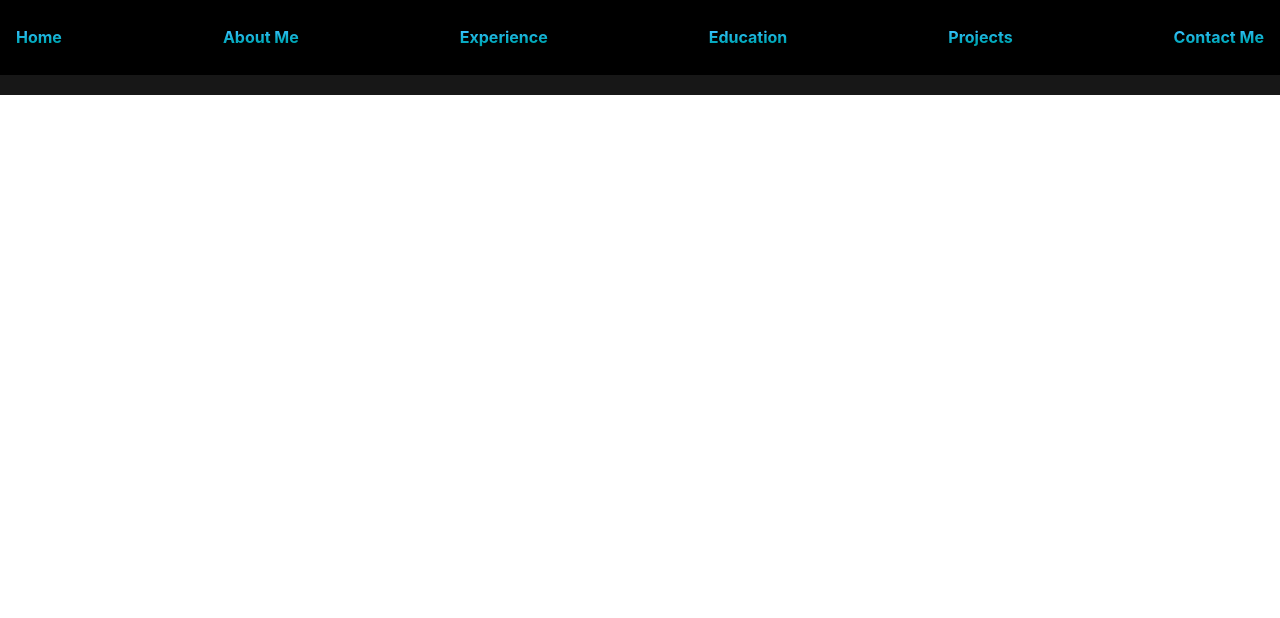
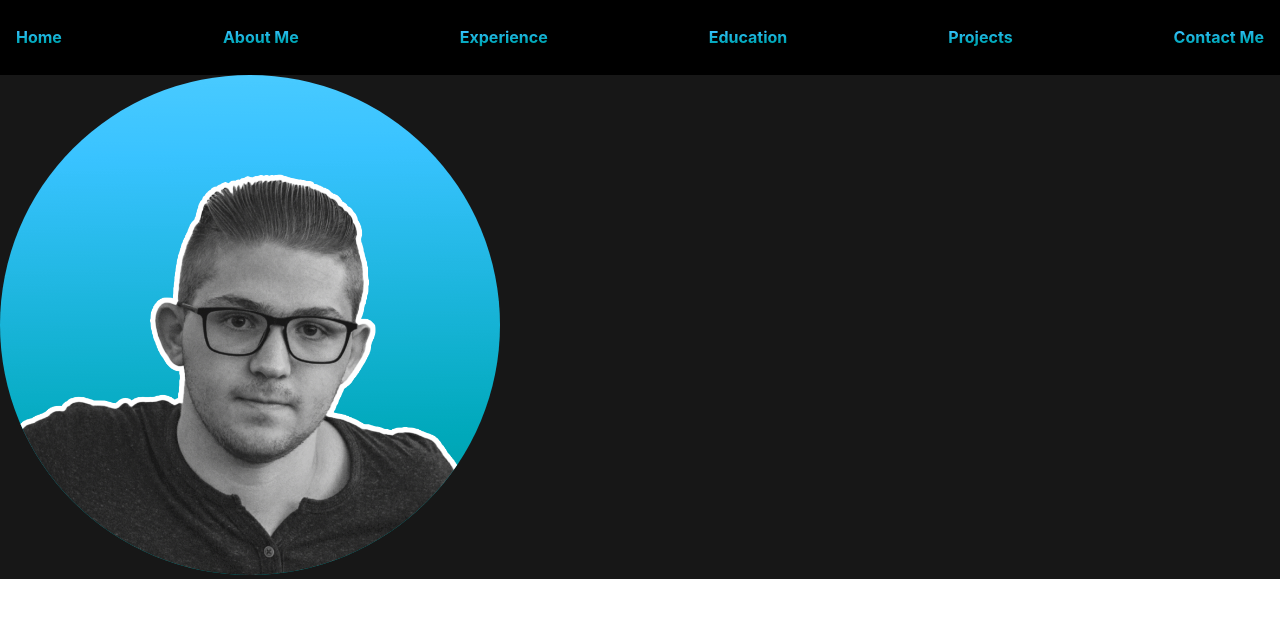
Before and after one commit to tonyhristov/tonyhristov-portfolio, a React (Create React App) app: page / in a window 1280 px wide. Shown: the top 618 px of the page. Built offline with nearby package versions, Linux system fonts and the light colour scheme.

Commit message:
feat: add home image

```diff
--- a/package.json
+++ b/package.json
@@ -6,6 +6,7 @@
     "@testing-library/jest-dom": "^5.11.4",
     "@testing-library/react": "^11.1.0",
     "@testing-library/user-event": "^12.1.10",
+    "framer-motion": "^7.6.7",
     "react": "^18.2.0",
     "react-dom": "^18.2.0",
     "react-scripts": "5.0.1",
--- a/src/components/navLink/index.js
+++ b/src/components/navLink/index.js
@@ -1,5 +1,6 @@
 import React from 'react'
-import styled, {keyframes} from "styled-components"
+import styled from "styled-components"
+import hue from "../../constants/hue";
 
 const NavBarLink = ({props}) => (
     <NavLink href={props.link}>
@@ -15,14 +16,6 @@ const NavLink = styled.a`
 
     }
 `
-const hue = keyframes`
- from {
-   -webkit-filter: hue-rotate(0deg);
- }
- to {
-   -webkit-filter: hue-rotate(-360deg);
- }
-`;
 const AnimatedGradientText = styled.h1`
   color: #f35626;
   background-image: -webkit-linear-gradient(92deg, #f35626, #feab3a);
--- a/src/components/page-layout/index.js
+++ /dev/null
@@ -1,18 +0,0 @@
-import React from 'react'
-import Header from '../header'
-import Footer from '../footer'
-import styles from './index.module.css'
-
-const PageLayout = (props) => {
-    return (
-        <div className={styles.app}>
-            {/*<div className={styles.container}>*/}
-                <Header/>
-                <div className={styles['inner-container']}>{props.children}</div>
-                {/*<Footer/>*/}
-            {/*</div>*/}
-        </div>
-    )
-}
-
-export default PageLayout
--- a/src/components/page-layout/index.module.css
+++ /dev/null
@@ -1,13 +0,0 @@
-.app {
-   margin: 0;
-}
-
-.container {
-   display: flex;
-}
-
-.inner-container {
-   display: inline-block;
-   width: 100%;
-   height: auto;
-}
--- /dev/null
+++ b/src/constants/hue.js
@@ -0,0 +1,12 @@
+import {keyframes} from "styled-components";
+
+const hue = keyframes`
+ from {
+   -webkit-filter: hue-rotate(0deg);
+ }
+ to {
+   -webkit-filter: hue-rotate(-360deg);
+ }
+`;
+
+export default hue
--- a/src/index.js
+++ b/src/index.js
@@ -2,7 +2,7 @@ import React from 'react'
 import ReactDOM from 'react-dom/client';
 import './index.css'
 import App from './App'
-import PageLayout from "./components/page-layout";
+import PageLayout from "./pages/page-layout";
 
 const root = ReactDOM.createRoot(document.getElementById('root'));
 
--- /dev/null
+++ b/src/pages/home/index.js
@@ -0,0 +1,39 @@
+import React from "react";
+import styled from "styled-components";
+import logo from "../../images/home.png"
+import hue from "../../constants/hue"
+import Header from "../../components/header";
+
+const Home = () => {
+    return (
+        <Wrapper >
+            <Logo src={logo} alt="Logo" />;
+        </Wrapper>
+
+    )
+}
+
+
+
+const Wrapper = styled.div`
+background-color: #f35626;
+    background-image: -webkit-linear-gradient(92deg, #f35626, #feab3a);
+    -webkit-animation: ${hue} 10s infinite linear;
+    width: 500px;
+    height: 500px;
+    position: relative;
+    overflow: hidden;
+    border-radius: 50%;
+`
+
+const Logo = styled.img`
+    width: 650px;
+    height: 650px;
+    position: relative;
+    overflow: hidden;
+    border-radius: 50%;
+    margin-top: -45px;
+    margin-left:-85px
+`
+
+export default Home
--- /dev/null
+++ b/src/pages/page-layout/index.js
@@ -0,0 +1,25 @@
+import React from 'react'
+import Header from '../../components/header'
+import Footer from '../../components/footer'
+import styled from "styled-components";
+import Home from "../home";
+
+const PageLayout = (props) => {
+    return (
+        <div >
+            <Header/>
+            <Container >
+                <Home/>
+            </Container>
+            {/*<Footer/>*/}
+        </div>
+    )
+}
+
+const Container =styled.div`
+    display: inline-block;
+    width: 100%;
+    height: auto;
+`
+
+export default PageLayout
```
Also changed, not shown: src/components/header/index.module.css (deleted, +0 -10 lines), src/pages/HomePage/index.js (deleted, +0 -13 lines), src/pages/HomePage/index.module.css (deleted, +0 -19 lines), src/components/footer/index.module.css (deleted), src/images/home.png (added), 1 other file (tests, documents, lock files or other folders).
